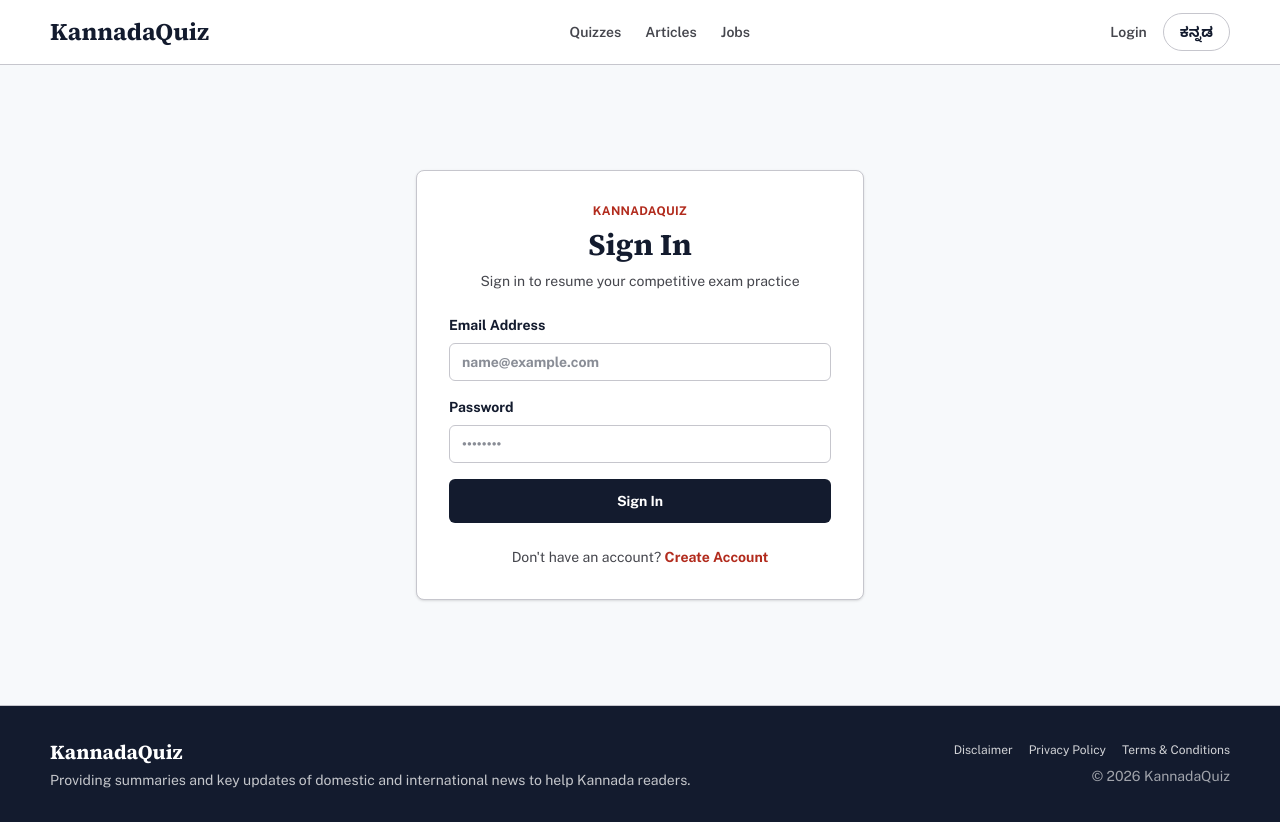
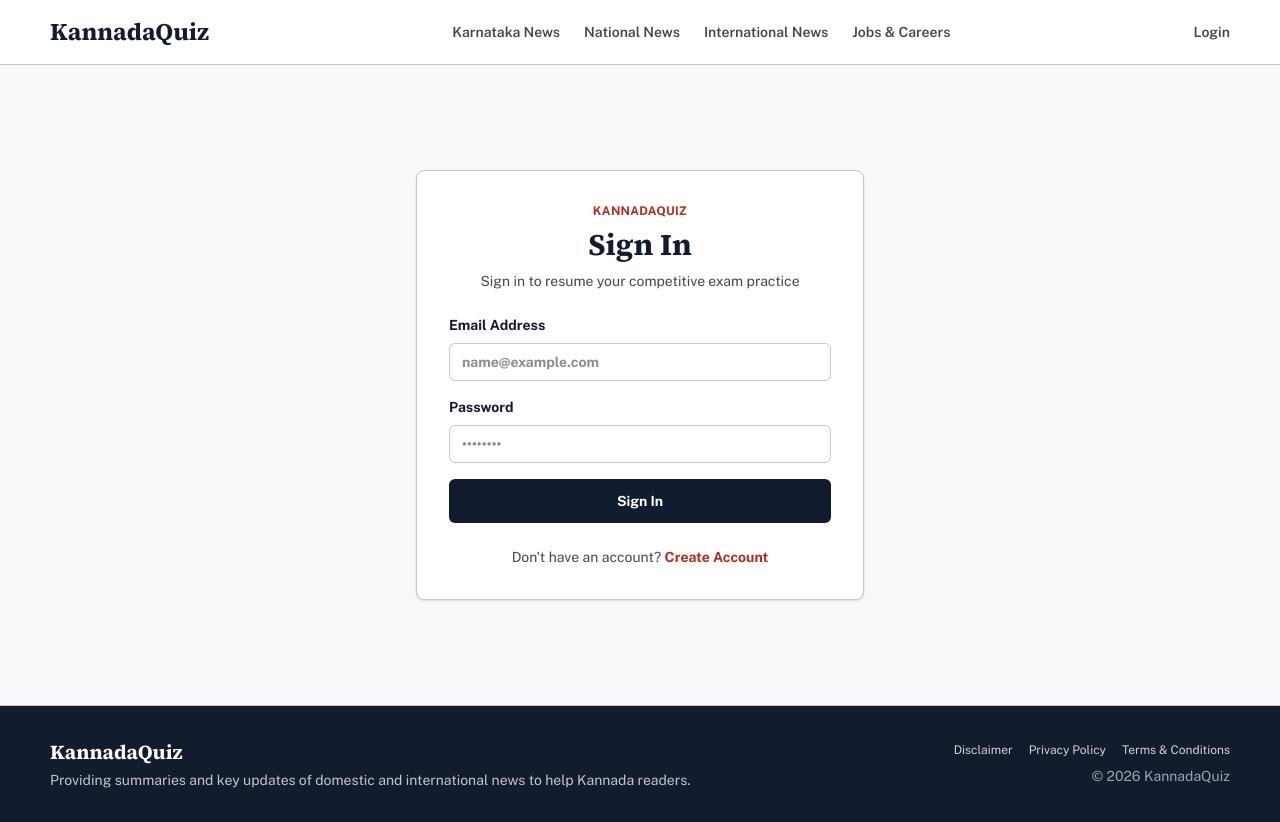
Before and after one commit to thyagarajsalome/kannadaquiz-next, a Next.js app: page /en/login in a window 1280 px wide. Built offline with nearby package versions, Linux system fonts and the light colour scheme; no server answers.

Commit message:
Update Header navigation bar to display category pages and remove language switcher

```diff
--- /dev/null
+++ b/src/app/[locale]/category/[category]/page.tsx
@@ -0,0 +1,137 @@
+import type { Metadata } from "next";
+import Link from "next/link";
+import { notFound } from "next/navigation";
+import { isLocale, type Locale } from "@/lib/locales";
+import { getPublicPosts } from "@/lib/public-content";
+
+export const revalidate = 300;
+
+export function generateStaticParams() {
+  const categories = ["karnataka", "national", "international", "jobs"];
+  const params: { locale: string; category: string }[] = [];
+
+  // Create paths for both locales and all standard categories
+  ["kn", "en"].forEach((locale) => {
+    categories.forEach((category) => {
+      params.push({ locale, category });
+    });
+  });
+
+  return params;
+}
+
+const categoryTranslations: Record<string, Record<string, string>> = {
+  karnataka: { kn: "ಕರ್ನಾಟಕ ಸುದ್ದಿ", en: "Karnataka News" },
+  national: { kn: "ರಾಷ್ಟ್ರೀಯ ಸುದ್ದಿ", en: "National News" },
+  international: { kn: "ಅಂತರರಾಷ್ಟ್ರೀಯ ಸುದ್ದಿ", en: "International News" },
+  jobs: { kn: "ಉದ್ಯೋಗ ಮಾಹಿತಿ", en: "Jobs & Careers" },
+  general: { kn: "ಸಾಮಾನ್ಯ ಸುದ್ದಿ", en: "General News" }
+};
+
+function getLocalizedCategory(categoryKey: string, locale: string): string {
+  return categoryTranslations[categoryKey]?.[locale] || categoryKey;
+}
+
+export async function generateMetadata({
+  params,
+}: {
+  params: Promise<{ locale: string; category: string }>;
+}): Promise<Metadata> {
+  const { locale: rawLocale, category } = await params;
+  const locale: Locale = isLocale(rawLocale) ? rawLocale : "kn";
+  const catTitle = getLocalizedCategory(category, locale);
+
+  return {
+    title: `KannadaQuiz - ${catTitle}`,
+    description: `Browse latest news and updates related to ${catTitle} on KannadaQuiz.`,
+  };
+}
+
+function getSourceName(post: { sourceUrl?: string; sourceName?: string }) {
+  if (post.sourceName) return post.sourceName;
+  if (!post.sourceUrl) return "";
+  try {
+    const url = new URL(post.sourceUrl);
+    return url.hostname.replace(/^(www\.|feeds\.|rss\.)/, "");
+  } catch {
+    return "News Source";
+  }
+}
+
+export default async function CategoryPage({
+  params,
+}: {
+  params: Promise<{ locale: string; category: string }>;
+}) {
+  const { locale: rawLocale, category } = await params;
+  const locale: Locale = isLocale(rawLocale) ? rawLocale : "kn";
+
+  const getCategoryKey = (cat: string) => {
+    const c = cat.toLowerCase();
+    if (c.includes("karnataka")) return "karnataka";
+    if (c.includes("national")) return "national";
+    if (c.includes("international")) return "international";
+    if (c.includes("job") || c.includes("kpsc") || c.includes("exam") || c.includes("career")) return "jobs";
+    return "general";
+  };
+
+  const allPosts = await getPublicPosts(locale, 100);
+  const posts = allPosts.filter((post) => getCategoryKey(post.category) === category);
+
+  const catTitle = getLocalizedCategory(category, locale);
+
+  return (
+    <section className="kq-container py-10">
+      <div className="flex items-center gap-2 border-b-2 border-[var(--secondary)] pb-2 mb-6">
+        <span className="w-3 h-6 bg-[var(--secondary)] inline-block"></span>
+        <h1 className="font-serif text-3xl font-bold text-[var(--primary)]">
+          {catTitle}
+        </h1>
+      </div>
+
+      {posts.length === 0 ? (
+        <div className="kq-card p-10 text-center text-[var(--muted)] opacity-70">
+          {locale === "kn"
+            ? "ಈ ವರ್ಗದಲ್ಲಿ ಪ್ರಸ್ತುತ ಯಾವುದೇ ಸುದ್ದಿಗಳು ಲಭ್ಯವಿಲ್ಲ."
+            : "No news articles available in this category yet."}
+        </div>
+      ) : (
+        <div className="grid gap-6 sm:grid-cols-2 md:grid-cols-3">
+          {posts.map((post) => (
+            <div key={post.slug} className="kq-card p-4 flex flex-col justify-between hover:shadow-md transition-shadow">
+              <div>
+                {post.featuredImageUrl && (
+                  <div className="mb-3 overflow-hidden rounded border border-[var(--border)]">
+                    <img
+                      src={post.featuredImageUrl}
+                      alt={post.title}
+                      className="w-full h-40 object-cover"
+                    />
+                  </div>
+                )}
+                <div className="flex items-center gap-2 text-[10px] font-bold uppercase tracking-wider text-[var(--secondary)]">
+                  <span>{getSourceName(post)}</span>
+                  <span>•</span>
+                  <time>{post.date}</time>
+                </div>
+                <Link href={`/${locale}/posts/${post.slug}`} className="group">
+                  <h2 className="mt-2 font-serif text-base font-bold text-[var(--primary)] group-hover:text-[var(--secondary)] transition-colors line-clamp-2">
+                    {post.title}
+                  </h2>
+                </Link>
+                <p className="mt-2 text-xs leading-5 text-[var(--muted)] line-clamp-2">
+                  {post.excerpt}
+                </p>
+              </div>
+              <div className="mt-4 pt-3 border-t border-[var(--border)]">
+                <Link href={`/${locale}/posts/${post.slug}`} className="text-xs font-bold text-[var(--secondary)] hover:underline">
+                  {locale === "kn" ? "ಹೆಚ್ಚಿನ ಮಾಹಿತಿ ➔" : "Read More ➔"}
+                </Link>
+              </div>
+            </div>
+          ))}
+        </div>
+      )}
+    </section>
+  );
+}
--- a/src/components/Header.tsx
+++ b/src/components/Header.tsx
@@ -1,12 +1,8 @@
 import Link from "next/link";
-import { oppositeLocale, type Locale } from "@/lib/locales";
-import { siteText } from "@/data/content";
+import { type Locale } from "@/lib/locales";
 import { HeaderAuth } from "@/components/HeaderAuth";
 
 export function Header({ locale }: { locale: Locale }) {
-  const text = siteText[locale];
-  const other = oppositeLocale(locale);
-
   return (
     <header className="border-b border-[var(--border)] bg-white">
       <div className="kq-container flex min-h-16 items-center justify-between gap-6">
@@ -14,18 +10,21 @@ export function Header({ locale }: { locale: Locale }) {
           KannadaQuiz
         </Link>
         <nav className="hidden items-center gap-6 text-sm font-semibold text-[var(--muted)] md:flex">
-          <Link href={`/${locale}/quizzes`}>{text.nav[0]}</Link>
-          <Link href={`/${locale}/posts`}>{text.nav[1]}</Link>
-          <Link href={`/${locale}/jobs`}>{text.nav[2]}</Link>
+          <Link href={`/${locale}/category/karnataka`}>
+            {locale === "kn" ? "ಕರ್ನಾಟಕ ಸುದ್ದಿ" : "Karnataka News"}
+          </Link>
+          <Link href={`/${locale}/category/national`}>
+            {locale === "kn" ? "ರಾಷ್ಟ್ರೀಯ ಸುದ್ದಿ" : "National News"}
+          </Link>
+          <Link href={`/${locale}/category/international`}>
+            {locale === "kn" ? "ಅಂತರರಾಷ್ಟ್ರೀಯ ಸುದ್ದಿ" : "International News"}
+          </Link>
+          <Link href={`/${locale}/category/jobs`}>
+            {locale === "kn" ? "ಉದ್ಯೋಗ ಮಾಹಿತಿ" : "Jobs & Careers"}
+          </Link>
         </nav>
         <div className="flex items-center gap-4">
           <HeaderAuth locale={locale} />
-          <Link
-            href={`/${other}`}
-            className="rounded-full border border-[var(--border)] px-4 py-2 text-sm font-semibold text-[var(--primary)]"
-          >
-            {text.language}
-          </Link>
         </div>
       </div>
     </header>
```
